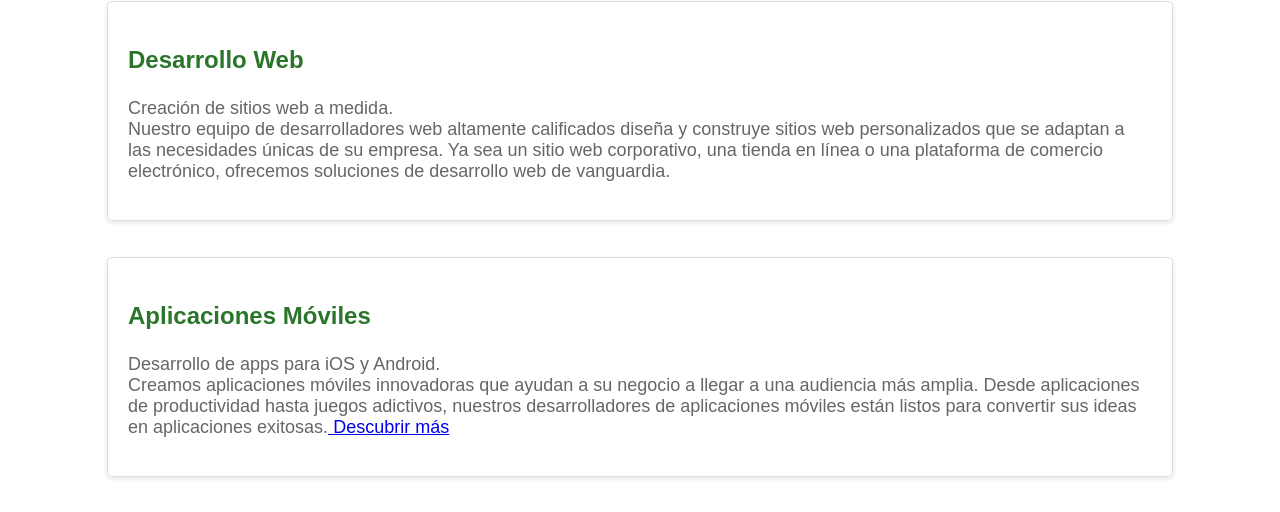
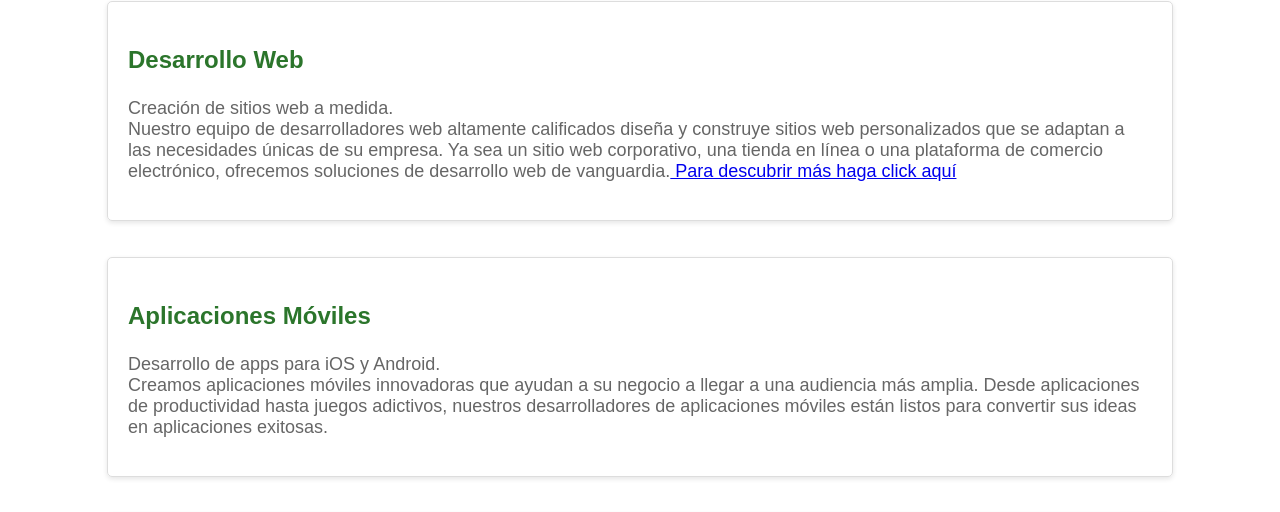
Before and after one commit to LIMACKco/Limack, a plain HTML site: page Screen4.html in a window 1280 px wide. Shown: the part 231-743 px from the top of the page. Drawn offline with Linux system fonts and the light colour scheme.

Commit message:
Update Screen4.html

```diff
--- a/Screen4.html
+++ b/Screen4.html
@@ -241,14 +241,14 @@ footer {
             <h2>Servicios de LIMACK</h2>
             <div class="service-item">
                 <h3 class="service-title">Desarrollo Web</h3>
-                <p class="service-description">Creación de sitios web a medida.<br>Nuestro equipo de desarrolladores web altamente calificados diseña y construye sitios web personalizados que se adaptan a las necesidades únicas de su empresa. Ya sea un sitio web corporativo, una tienda en línea o una plataforma de comercio electrónico, ofrecemos soluciones de desarrollo web de vanguardia.</p>
+                <p class="service-description">Creación de sitios web a medida.<br>Nuestro equipo de desarrolladores web altamente calificados diseña y construye sitios web personalizados que se adaptan a las necesidades únicas de su empresa. Ya sea un sitio web corporativo, una tienda en línea o una plataforma de comercio electrónico, ofrecemos soluciones de desarrollo web de vanguardia.<a href="http://limack.gerdoc.com/GrapeWave/"> Para descubrir más haga click aquí</a></p>
             </div>
 
             <br><br>
 
             <div class="service-item">
                 <h3 class="service-title">Aplicaciones Móviles</h3>
-                <p class="service-description">Desarrollo de apps para iOS y Android.<br>Creamos aplicaciones móviles innovadoras que ayudan a su negocio a llegar a una audiencia más amplia. Desde aplicaciones de productividad hasta juegos adictivos, nuestros desarrolladores de aplicaciones móviles están listos para convertir sus ideas en aplicaciones exitosas.<a href="http://limack.gerdoc.com/GrapeWave/"> Descubrir más </a></p>
+                <p class="service-description">Desarrollo de apps para iOS y Android.<br>Creamos aplicaciones móviles innovadoras que ayudan a su negocio a llegar a una audiencia más amplia. Desde aplicaciones de productividad hasta juegos adictivos, nuestros desarrolladores de aplicaciones móviles están listos para convertir sus ideas en aplicaciones exitosas.</p>
             </div>
 
             <br><br>
```
